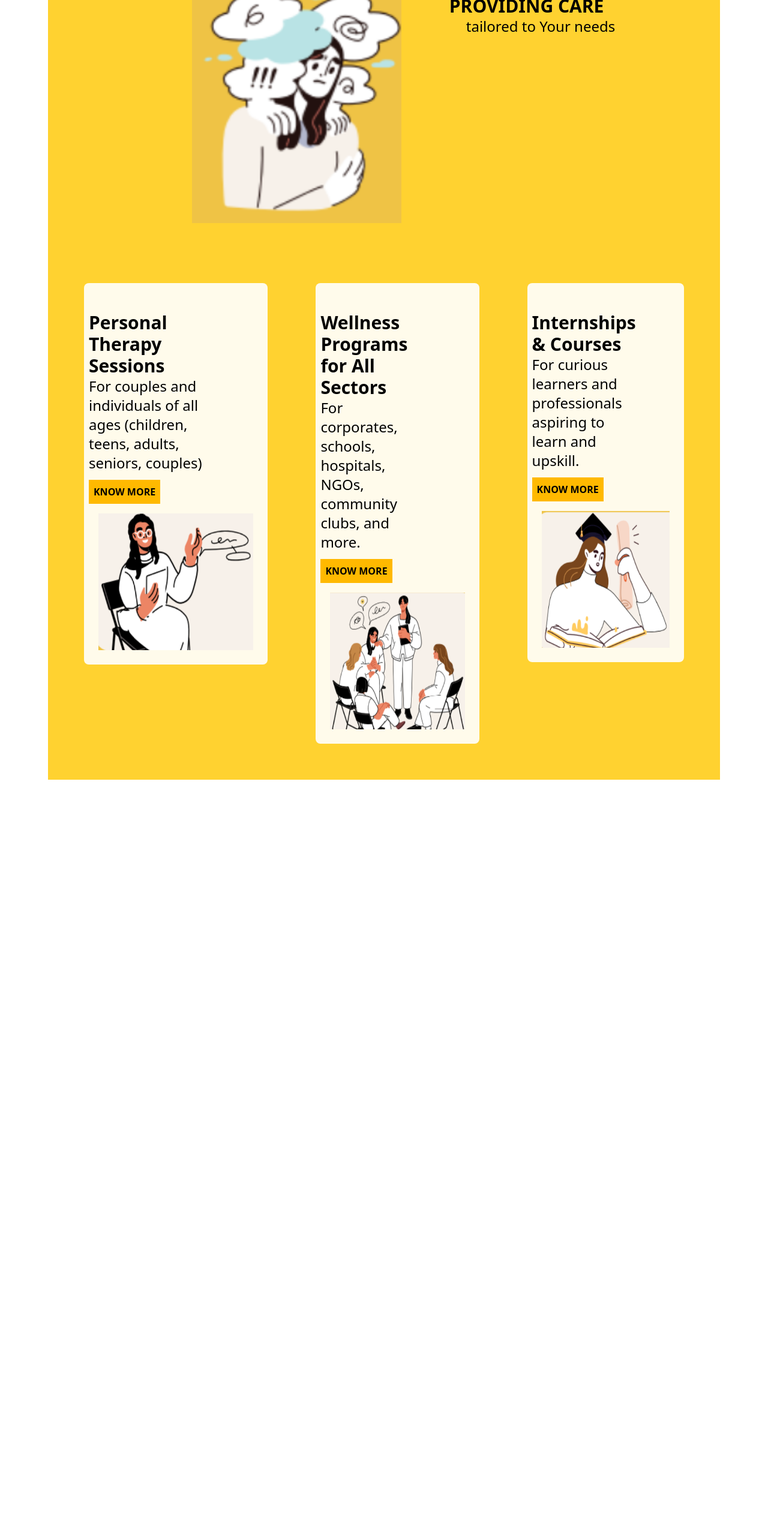
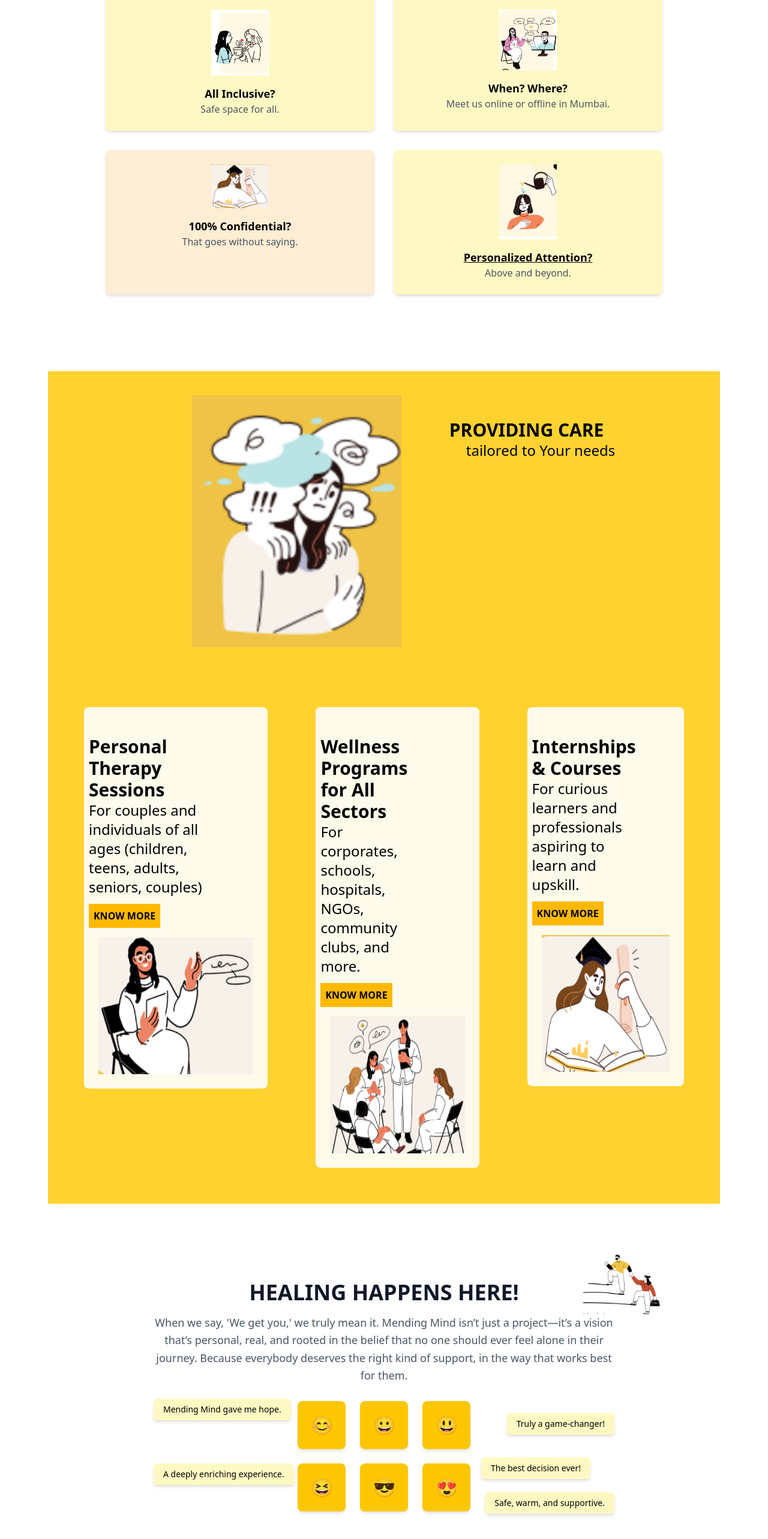
Before and after one commit to ankitWork2001/homePage, a React (Vite) app: page / in a window 1280 px wide. Shown: the part 168-2734 px from the top of the page at 60% size. Before the commit the page ends 1548 px from the top, so only its background shows below. Built offline with nearby package versions, Linux system fonts and the light colour scheme.

Commit message:
add goal and healing page

```diff
--- a/src/Components/Goal.jsx
+++ b/src/Components/Goal.jsx
@@ -1,9 +1,51 @@
 import React from 'react';
+import allInclusive from '../assets/allInclusive.png';
+import personalized from '../assets/personalized.png'
+import whenwhere from '../assets/whenwhere.png'
+import care4 from '../assets/care4.png'
 
 const Goal = () => {
   return (
-    <div>
+    <div className="bg-white p-12 max-w-5xl mx-auto text-center font-sans relative">
+      {/* Header Section */}
+      <h2 className="text-3xl font-extrabold text-gray-900">
+        OUR <span className="bg-blue-200 px-2 rounded">GOAL</span> IS SIMPLE
+      </h2>
+      <p className="italic text-gray-600 mt-2 text-lg">
+        prioritising <span className="font-bold">Your</span> Mental Health
+      </p>
 
+      {/* Grid Section */}
+      <div className="grid grid-cols-1 md:grid-cols-2 gap-8 mt-10">
+        <div className="bg-yellow-100 p-6 rounded-lg flex flex-col items-center shadow-md transition-transform duration-300 hover:scale-105">
+          <img src={allInclusive}  alt="All Inclusive" className="w-24 mb-4" />
+          <h3 className="font-bold text-lg">All Inclusive?</h3>
+          <p className="text-gray-600">Safe space for all.</p>
+        </div>
+
+        <div className="bg-yellow-100 p-6 rounded-lg flex flex-col items-center shadow-md transition-transform duration-300 hover:scale-105">
+          <img src={whenwhere} alt="When Where" className="w-24 mb-4" />
+          <h3 className="font-bold text-lg">When? Where?</h3>
+          <p className="text-gray-600">Meet us online or offline in Mumbai.</p>
+        </div>
+
+        <div className="bg-orange-100 p-6 rounded-lg flex flex-col items-center shadow-md transition-transform duration-300 hover:scale-105">
+          <img src={care4} alt="100% Confidential" className="w-24 mb-4" />
+          <h3 className="font-bold text-lg">100% Confidential?</h3>
+          <p className="text-gray-600">That goes without saying.</p>
+        </div>
+
+        <div className="bg-yellow-100 p-6 rounded-lg flex flex-col items-center shadow-md transition-transform duration-300 hover:scale-105">
+          <img src={personalized} alt="Personalized Attention" className="w-24 mb-4" />
+          <h3 className="font-bold text-lg">
+            <span className="underline">Personalized Attention?</span>
+          </h3>
+          <p className="text-gray-600">Above and beyond.</p>
+        </div>
+      </div>
+
+      {/* Emoji Reactions */}
+      <div className="absolute top-4 right-10 text-3xl animate-bounce">😆</div>
     </div>
   );
 }
--- a/src/Components/Healing.jsx
+++ b/src/Components/Healing.jsx
@@ -1,11 +1,65 @@
-import React from 'react';
+import React from "react";
+
+import holdinghand from '../assets/holdinghand.png'
 
 const Healing = () => {
-  return (
-    <div>
+  return (<div className="bg-white p-12 max-w-5xl mx-auto text-center font-sans relative">
+    {/* Header Section */}
+    <h2 className="text-4xl font-extrabold text-gray-900">HEALING HAPPENS HERE!</h2>
+    <p className="text-gray-600 mt-4 text-lg max-w-3xl mx-auto leading-relaxed">
+      When we say, 'We get you,' we truly mean it. Mending Mind isn’t just a project—it’s a vision
+      that’s personal, real, and rooted in the belief that no one should ever feel alone in their journey.
+      Because everybody deserves the right kind of support, in the way that works best for them.
+    </p>
 
+    {/* Illustration */}
+    <div className="absolute top-0 right-10">
+      <img src={holdinghand} alt="People holding hands" className="w-35" />
     </div>
-  );
-}
+
+    {/* Feedback Boxes and Emojis */}
+    <div className="relative mt-12 flex justify-center items-center flex-wrap max-w-3xl mx-auto">
+      {/* Feedback Boxes */}
+      <div className="absolute -top-6 left-0 bg-yellow-100 px-4 py-2 rounded-md shadow-md text-sm animate-fade-in">
+        Mending Mind gave me hope.
+      </div>
+      <div className="absolute top-0 right-0 bg-yellow-100 px-4 py-2 rounded-md shadow-md text-sm animate-fade-in">
+        Truly a game-changer!
+      </div>
+      <div className="absolute bottom-16 left-0 bg-yellow-100 px-4 py-2 rounded-md shadow-md text-sm animate-fade-in">
+        A deeply enriching experience.
+      </div>
+      <div className="absolute bottom-4 right-0 bg-yellow-100 px-4 py-2 rounded-md shadow-md text-sm animate-fade-in">
+        Safe, warm, and supportive.
+      </div>
+      <div className="absolute top-1/2 -translate-y-1/2 right-10 bg-yellow-100 px-4 py-2 rounded-md shadow-md text-sm animate-fade-in">
+        The best decision ever!
+      </div>
+
+      {/* Emoji Blocks Grid */}
+      <div className="grid grid-cols-3 gap-6 relative">
+        <div className="bg-yellow-400 p-6 rounded-lg shadow-md flex items-center justify-center w-20 h-20 text-3xl animate-bounce">
+          😊
+        </div>
+        <div className="bg-yellow-400 p-6 rounded-lg shadow-md flex items-center justify-center w-20 h-20 text-3xl animate-bounce">
+          😀
+        </div>
+        <div className="bg-yellow-400 p-6 rounded-lg shadow-md flex items-center justify-center w-20 h-20 text-3xl animate-bounce">
+          😃
+        </div>
+        <div className="bg-yellow-400 p-6 rounded-lg shadow-md flex items-center justify-center w-20 h-20 text-3xl animate-bounce">
+          😆
+        </div>
+        <div className="bg-yellow-400 p-6 rounded-lg shadow-md flex items-center justify-center w-20 h-20 text-3xl animate-bounce">
+          😎
+        </div>
+        <div className="bg-yellow-400 p-6 rounded-lg shadow-md flex items-center justify-center w-20 h-20 text-3xl animate-bounce">
+          😍
+        </div>
+      </div>
+    </div>
+  </div>
+);
+};
 
 export default Healing;
```
Also changed, not shown: src/assets/holdinghand.png (added).
